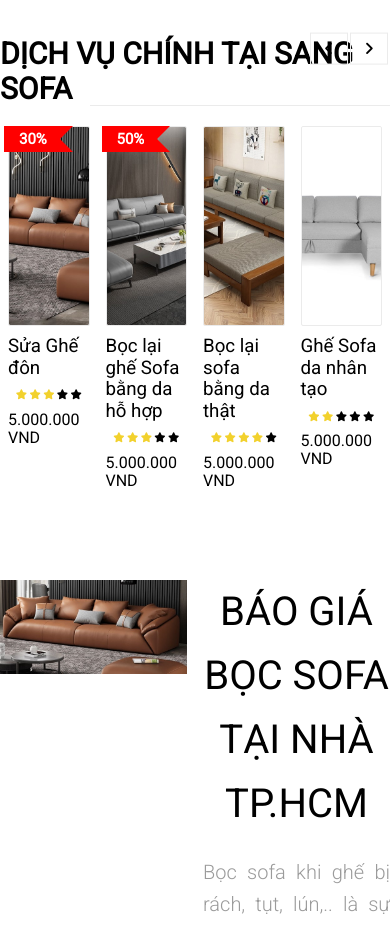
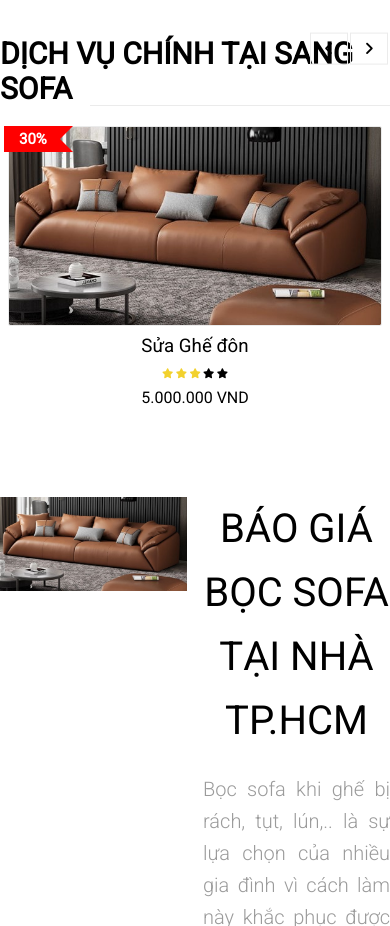
Before and after one commit to vihan85/suaghehcm, a website: page src/home.html in a window 390 px wide. Shown: the part 1820-2746 px from the top of the page. Drawn offline with nearby package versions, Linux system fonts and the light colour scheme.

Commit message:
fix responsive menu mobile

```diff
--- a/src/assets/scss/components/_base.scss
+++ b/src/assets/scss/components/_base.scss
@@ -133,6 +133,7 @@ html {
     }
 }
 
+
 @include responsive(tablet) {
     .m-2 {
         flex: 0 0 16.6667%;
@@ -163,87 +164,119 @@ html {
         flex: 0 0 100%;
         max-width: 100%;
     }
-}
 
-@include responsive(tablet) {
     .wide {
         width: 644px;
     }
 
     ;
 
-    .site-header {
-        border-bottom: none !important;
+    .header {
+        .header-top {
+            position: fixed;
+            background-color: $white-color;
+            z-index: 50;
+            top: 0;
+            justify-content: space-between;
+            width: 100%;
 
-        .site-header_container {
-            display: block;
-
-            .site-header-right {
-                margin: 0 auto;
+            .btn-menu {
+                .btn-menu_icon {
+                    font-size: 2em;
+                    color: #848484;
+                    padding: 20px;
+                }
             }
         }
 
-        .header-top-right {}
+        .header-top-left {
+            display: none;
 
-        .main-navigation {
+        }
 
         .btn-menu {
             display: block;
         }
 
-            .main-nav_icon-list {
+        .site-header {
+
+            min-height: auto;
+
+            .main-navigation {
+                position: fixed;
+                right: 0;
+                bottom: 0;
+                top: 35px;
+                z-index: 100;
+                background: $white-color;
+                transform: translateX(calc(100% + 1px));
+                transition: transform 1s;
+                background: $mobile-menu-color;
+
+                .menu-header-container {
+                    .nav-menu {
                         display: block;
-                font-size: 1.5em;
+
+                        .menu-item {
+                            line-height: 50px;
+                            border-bottom: 1px solid #616161;
+                            width: 100%;
+
+                            >a {
+                                color: $white-color;
+                                font-weight: 400;
                             }
 
-            .main-nav-icon {
+                            .sub-menu {
+                                .sub-menu-item {
+                                    padding: 0;
+                                    border: none;
 
-                >i {
-                    font-size: 1.6em;
+                                    >a {
+                                        color: $white-color;
+                                        text-transform: none;
+                                        margin-left: 20px;
+                                    }
+                                }
+                            }
+                        }
+                    }
                 }
             }
 
-            .menu-header-container {
-                background: #ebebeb;
-                max-width: 350px;
-                padding-left: 20px;
-                margin-top: 20px;
+            .site-header-right {
+                margin: auto;
 
-                .nav-menu {
-                    flex-direction: column;
-                    align-items: flex-start;
-                    width: 350px;
-
-                    .header-search {
-                        display: none;
+                .site-header-right_logo {
+                    margin-top: 40px;
+                }
             }
 
-                    .menu-item {
-                        // padding: 20px;
-                        align-self: stretch;
-                        line-height: 50px !important;
+            .site-header_container {
+                display: block;
+            }
+        }
+    }
 
-                        .sub-menu {
-                            left: -21px;
-                            z-index: 1;
+    .product_item-wrapper-title {
+        >a {
+            display: block;
+            display: -webkit-box;
+            -webkit-box-orient: vertical;
+            -webkit-line-clamp: 1;
+            height: 20px;
+            overflow: hidden;
+        }
+    }
+
+    .project {
+        .btn-seemore {
+            position: unset;
             width: 100%;
         }
     }
 
 
-                }
-
-            }
-
-        }
-
-    }
-
-    .project-container {
-        .btn-seemore {
-            position: unset;
-        }
-    }
 
     .m-6 {
         flex: 0 0 50%;
@@ -332,6 +365,7 @@ html {
 
         .site-header {
 
+
             min-height: auto;
 
             .main-navigation {
@@ -347,6 +381,7 @@ html {
 
                 .menu-header-container {
                     .nav-menu {
+
                         .menu-item {
                             line-height: 50px;
                             border-bottom: 1px solid #616161;
@@ -398,14 +433,34 @@ html {
             overflow: hidden;
         }
     }
+
     .project {
-        .btn-seemore{
+        .btn-seemore {
             position: unset;
             width: 100%;
         }
     }
 
     .btn-menu--acctive {
+
+            .menu-header-container-overlay{
+                position: fixed;
+                top: 0;
+                left: 0;
+                right: 0;
+                bottom: 0;
+                background-color: #35353538;
+                z-index: 1;
+            }
+            .site-header {
+                .main-navigation {
+
+
+                }
+
+            }
+
+
         .site-header {
             .main-navigation {
                 transform: translateX(0);
@@ -419,26 +474,12 @@ html {
     // slider
     .container {
         .slider_full-slick {
-            height: 300px;
+
 
             .slider_full-slick-img {}
         }
     }
-
-
-
-
-
 }
-
-
-
-
-
-
-
-
-
 
 .btn {
     width: 118px;
@@ -457,7 +498,7 @@ html {
     }
 }
 
-.btn-l{
+.btn-l {
     width: 100%;
 }
 
--- a/src/assets/scss/components/_header.scss
+++ b/src/assets/scss/components/_header.scss
@@ -350,6 +350,9 @@
 
                 }
                 .menu-header-container{
+                    .menu-header-container-overlay{
+
+                    }
                     .nav-menu{
                         flex-direction: column;
                         align-items: flex-start;
--- a/src/home.html
+++ b/src/home.html
@@ -29,6 +29,9 @@
 
 <body class="home blog hfeed">
     <div id="page" class="site ">
+        <div class="menu-header-container-overlay">
+
+        </div>
         <div class="header  ">
             <div class="header-top wide grid ">
                 <div class="header-top-right">
@@ -93,10 +96,12 @@
                             </div>
 
                             <div class="menu-header-container">
+
                                 <ul id="primary-menu" class="nav-menu">
                                     <li class="menu-item">
                                         <a href="https://suaghehcm.com/">Trang chủ</a>
                                     </li>
+
                                     <li class="menu-item">
                                         <a href="http://suaghehcm.local/boc-ghe-sofa-tai-nha/">Bọc ghế Sofa tại nhà
                                         </a>
@@ -160,7 +165,7 @@
 
         <div class="container">
             <div class="row-container">
-                <div class="slider_full-slick">
+                <div class="slider_full-slick ">
                     <div>
                         <div class="slider_full-slick-img">
                             <img src="./assets/img/sangsofa-13-1-1024x769.jpg" alt="">
@@ -279,7 +284,7 @@
                         <div class="product_item-wrapper">
                             <h3 class="product_item-wrapper-title">
                                 <a href="">
-                                    Bọc lại ghế Sofa bằng da hỗ hợp
+                                    Bọc lại Sofa bằng da hỗn hợp
                                 </a>
                             </h3>
                             <div class="product_item-wrapper-rating">
--- a/src/js/app.js
+++ b/src/js/app.js
@@ -79,7 +79,7 @@ $(document).ready(function () {
         $(".header-search_search").toggle("500", "linear" );
 
     })
-
+    //slick
     $(document).ready(function(){
         $('.slider_full-slick').slick({
             dots: true,
@@ -91,6 +91,24 @@ $(document).ready(function () {
         });
 
 
+        var pc = 1024; // PC screen size.
+        var tablet = 720; // Tablet screen size.
+        var phone = 320; // Phone screen size.
+        if ($(window).width() < 420) {
+
+            $('.products_wrapper').slick({
+                infinite: true,
+                slidesToShow: 1,
+                slidesToScroll: 3
+            });
+        } else {
+
+            $('.products_wrapper-mobile').slick({
+                infinite: true,
+                slidesToShow: 3,
+                slidesToScroll: 3
+            });
+        }
       });
 
 
@@ -102,9 +120,15 @@ $(document).ready(function () {
 // btn-menu-click
 
     $('.btn-menu').click(function () {
-        $('.header').toggleClass(('btn-menu--acctive'))
+        $('.site').toggleClass('btn-menu--acctive')
+        if($('.site').hasClass('btn-menu--acctive')) {
 
+            $(".menu-header-container-overlay").click(function() {
+                $('.site').removeClass('btn-menu--acctive')
+            })
+        }
     })
+
 
     $('.menu-item').click(function() {
         $(".sub-menu--acctive").toggle(500);
```
Also changed, not shown: src/assets/scss/components/_body.scss (line endings or trailing spaces). Lines whose indentation alone changed are shown as unchanged.
